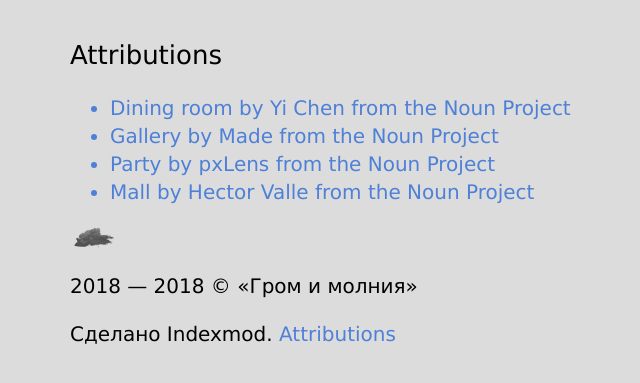
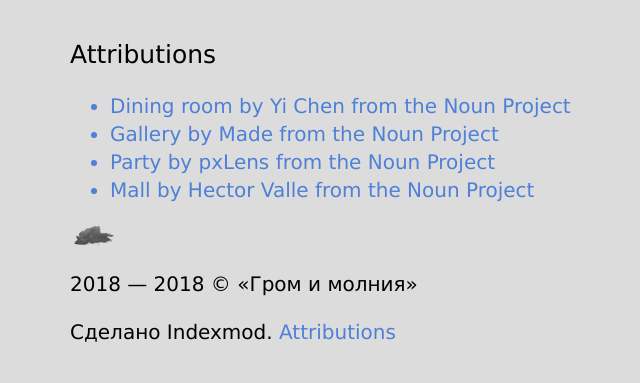
Before and after one commit to indexmod/byob, a Jekyll site: the page built from attributions.md, in a window 1280 px wide. Shown: the top 383 px of the page, without its empty margins (190-830 px from the left). Built offline with Jekyll 4.4.1, drawn with Linux system fonts in a browser that asks for light colours.

Commit message:
Update style.scss

```diff
--- a/assets/css/style.scss
+++ b/assets/css/style.scss
@@ -106,7 +106,7 @@
 
 h1 {
 	font-family: 'Verdana', serif;
-	font-size: 26px;
+	font-size: 25px;
 	font-weight: 100;
 	line-height: 1.4em;
 	color: black;
@@ -114,8 +114,8 @@
 
 h2, h3, h4, h5, h6 {
 	font-family: 'Verdana';
-	font-size: 24px;
-	font-weight: 200;
+	font-size: 20px;
+	font-weight: 500;
 	line-height: 1.4em;
 	color: black;
 }
```
